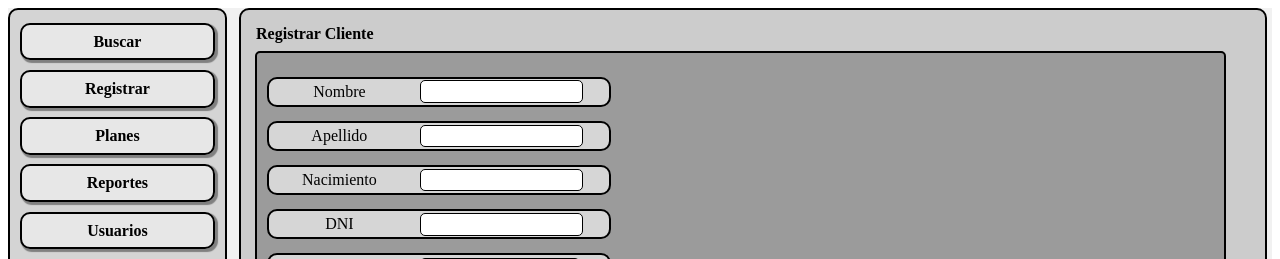
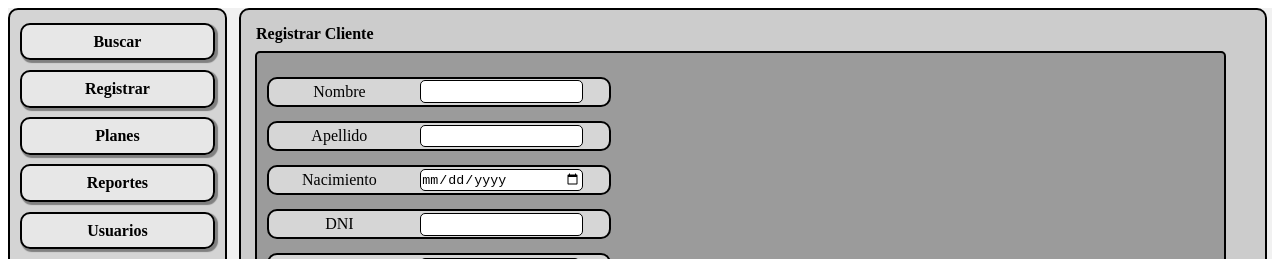
Before and after one commit to FeliBerrutti/velCRM, a Vue app: page /customerRegister in a window 1280 px wide. Shown: the top 259 px of the page. Built offline with nearby package versions, Linux system fonts and the light colour scheme.

Commit message:
fix customerRegisterView inputs
add input type=Date

```diff
--- a/src/views/CustomerRegister.vue
+++ b/src/views/CustomerRegister.vue
@@ -19,7 +19,8 @@
                             {{ x }}
                         </option>
                     </select>
-                    <input v-if="index !== 4 && index !==5" v-model="customerValues[index]" type="text">
+                    <input v-if="index === 2" v-model="customerValues[index]" type="date">
+                    <input v-if="index !== 4 && index !==5 && index !==2" v-model="customerValues[index]" type="text">
                 </div>
                 <!-- #1 -->
                 <div class="userRegisterFormInputContainer"
```
